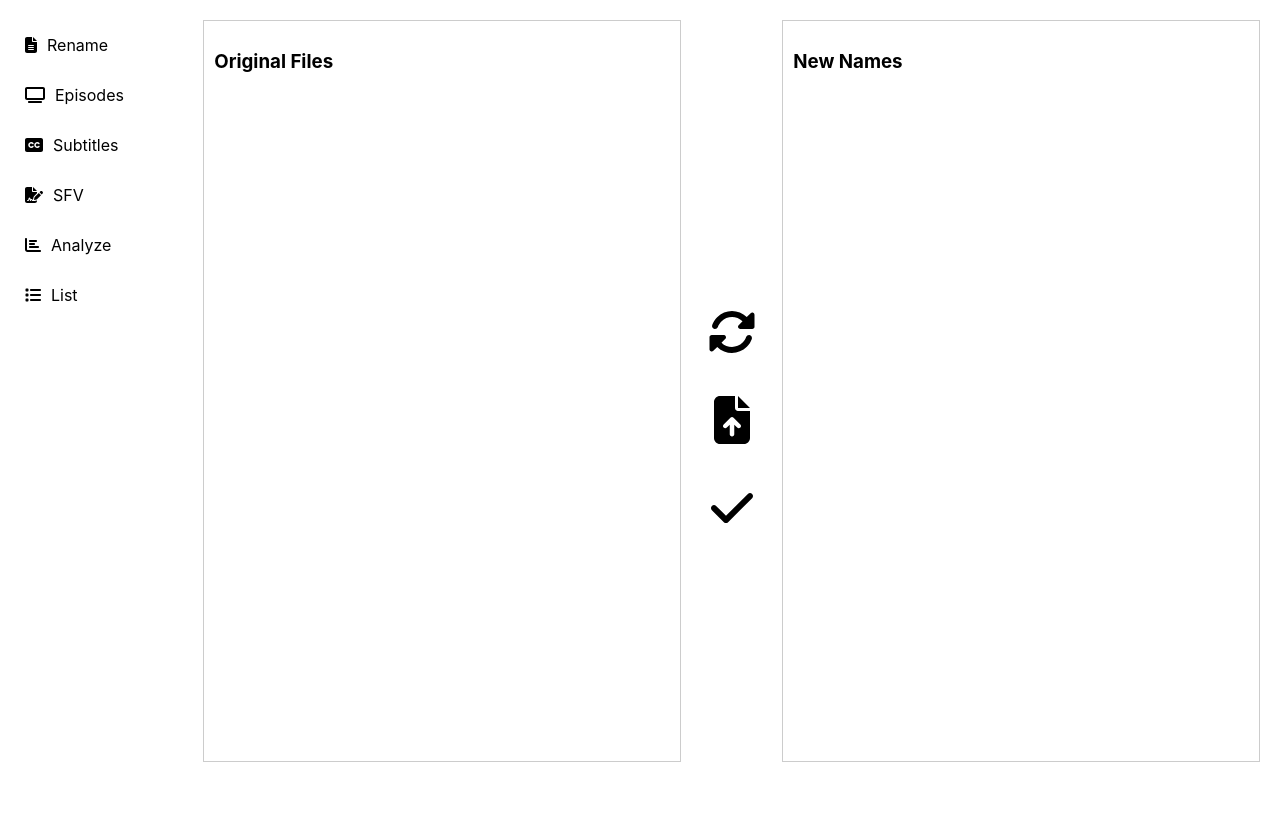
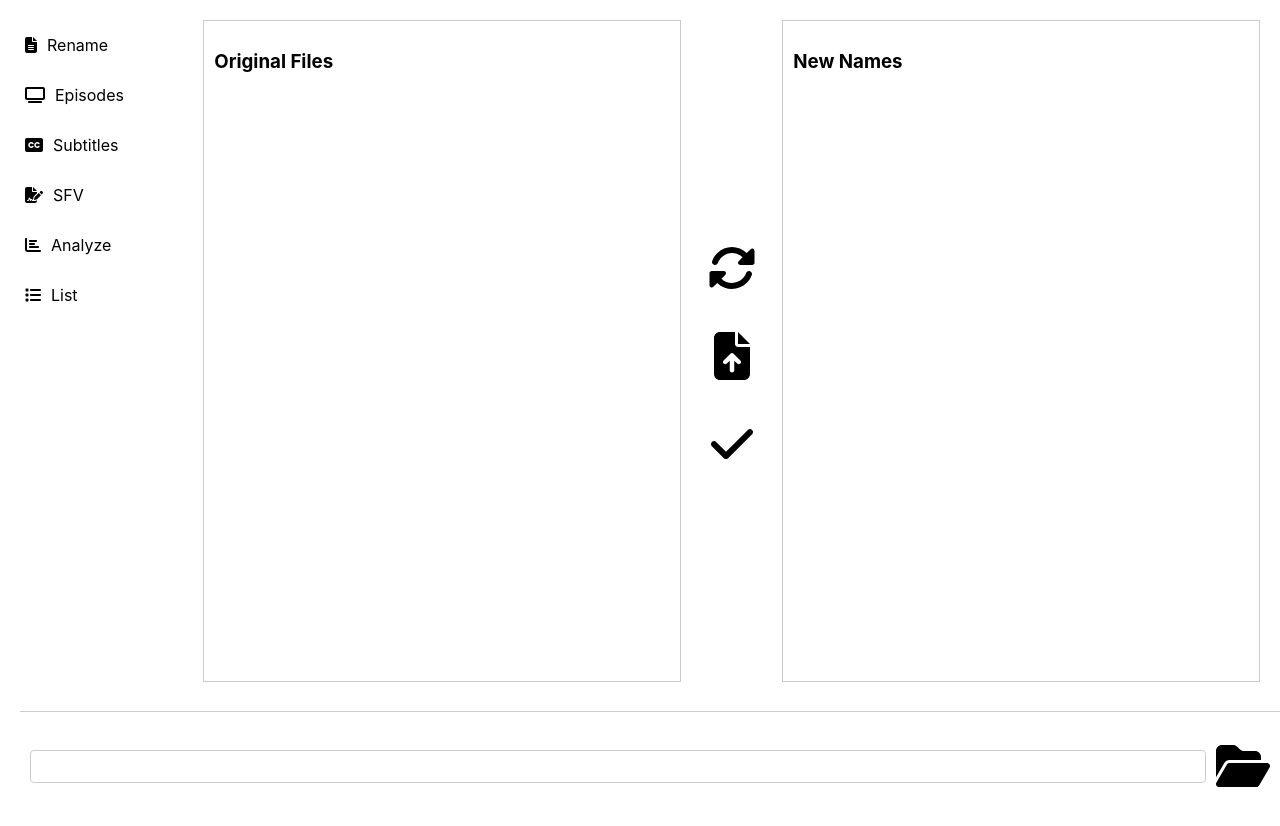
Before and after one commit to sellaziz/TVShowRenamer, a React (Vite) app: page / in a window 1280 px wide. Shown: the top 826 px of the page. Built offline with nearby package versions, Linux system fonts and the light colour scheme.

Commit message:
app: add ability to select output directory

```diff
--- a/src/App.tsx
+++ b/src/App.tsx
@@ -5,6 +5,7 @@ import Sidebar from './components/Sidebar.tsx';
 import FileList from './components/FileList.tsx';
 import CenterContainer from './components/CenterContainer.tsx';
 import Button from './components/Button.tsx';
+import OutputDirectorySelector from './components/OutputDirectorySelector.tsx';
 import { faSyncAlt, faFileUpload, faCheck } from '@fortawesome/free-solid-svg-icons';
 import extractDetails from './utils/extractDetails.ts';
 import { invoke } from '@tauri-apps/api/tauri';
@@ -12,8 +13,14 @@ import { open } from '@tauri-apps/api/dialog';
 
 const Container = styled.div`
   display: flex;
+  flex-direction: column;
+  height: 100vh;
   padding: 20px;
-  height: 100vh;
+`;
+
+const Content = styled.div`
+  display: flex;
+  flex-grow: 1;
 `;
 
 interface File {
@@ -26,6 +33,7 @@ interface File {
 const App: React.FC = () => {
   const [originalFiles, setOriginalFiles] = useState<File[]>([]);
   const [newNames, setNewNames] = useState<File[]>([]);
+  const [outputDirectory, setOutputDirectory] = useState<string>('');
 
   const handleRename = () => {
     const updatedFiles = originalFiles.map((file) => {
@@ -54,6 +62,7 @@ const App: React.FC = () => {
           return { id: uuidv4(), name, extension, path: filePath };
         });
         setOriginalFiles(files);
+        setOutputDirectory(files[files.length - 1].path.split('/').slice(0, -1).join('/'));
       }
     } catch (error) {
       console.error('Error selecting files:', error);
@@ -64,8 +73,12 @@ const App: React.FC = () => {
     try {
       for (const file of newNames) {
         const originalFile = originalFiles.find(f => f.id === file.id);
-        if (originalFile && originalFile.path) {
-          await invoke('rename_file', { originalPath: originalFile.path, newName: `${file.name}.${file.extension}` });
+        if (originalFile && originalFile.path && outputDirectory) {
+          await invoke('rename_file', {
+            originalPath: originalFile.path,
+            newName: `${file.name}.${file.extension}`,
+            outputDirectory
+          });
         }
       }
       alert('Files renamed successfully');
@@ -75,8 +88,22 @@ const App: React.FC = () => {
     }
   };
 
+  const handleSelectOutputDirectory = async () => {
+    try {
+      const directory = await open({
+        directory: true
+      }) as string;
+      if (directory) {
+        setOutputDirectory(directory);
+      }
+    } catch (error) {
+      console.error('Error selecting directory:', error);
+    }
+  };
+
   return (
     <Container>
+      <Content>
         <Sidebar />
         <FileList title="Original Files" files={originalFiles} />
         <CenterContainer>
@@ -85,6 +112,8 @@ const App: React.FC = () => {
           <Button icon={faCheck} onClick={handleAcceptNames} title="Accept Names" />
         </CenterContainer>
         <FileList title="New Names" files={newNames} />
+      </Content>
+      <OutputDirectorySelector directory={outputDirectory} onSelectDirectory={handleSelectOutputDirectory} />
     </Container>
   );
 };
--- a/src/components/FileList.tsx
+++ b/src/components/FileList.tsx
@@ -3,7 +3,7 @@ import styled from 'styled-components';
 
 const List = styled.div`
   width: 45%;
-  height: 90vh;
+  height: 80vh;
   border: 1px solid #ccc;
   padding: 10px;
   overflow-y: auto;
--- /dev/null
+++ b/src/components/OutputDirectorySelector.tsx
@@ -0,0 +1,38 @@
+import React from 'react';
+import styled from 'styled-components';
+import Button from './Button';
+import { faFolderOpen } from '@fortawesome/free-solid-svg-icons';
+
+const Container = styled.div`
+  display: flex;
+  align-items: center;
+  justify-content: center;
+  width: 100%;
+  padding: 10px;
+  border-top: 1px solid #ccc;
+  margin-top: 20px;
+`;
+
+const Input = styled.input`
+  flex-grow: 1;
+  padding: 8px;
+  margin-right: 10px;
+  border: 1px solid #ccc;
+  border-radius: 4px;
+`;
+
+interface OutputDirectorySelectorProps {
+  directory: string;
+  onSelectDirectory: () => void;
+}
+
+const OutputDirectorySelector: React.FC<OutputDirectorySelectorProps> = ({ directory, onSelectDirectory }) => {
+  return (
+    <Container>
+      <Input type="text" value={directory} readOnly />
+      <Button icon={faFolderOpen} onClick={onSelectDirectory} title="Select Output Directory" />
+    </Container>
+  );
+};
+
+export default OutputDirectorySelector;
```
Also changed, not shown: 1 other file (tests, documents, lock files or other folders). Lines whose indentation alone changed are shown as unchanged.
